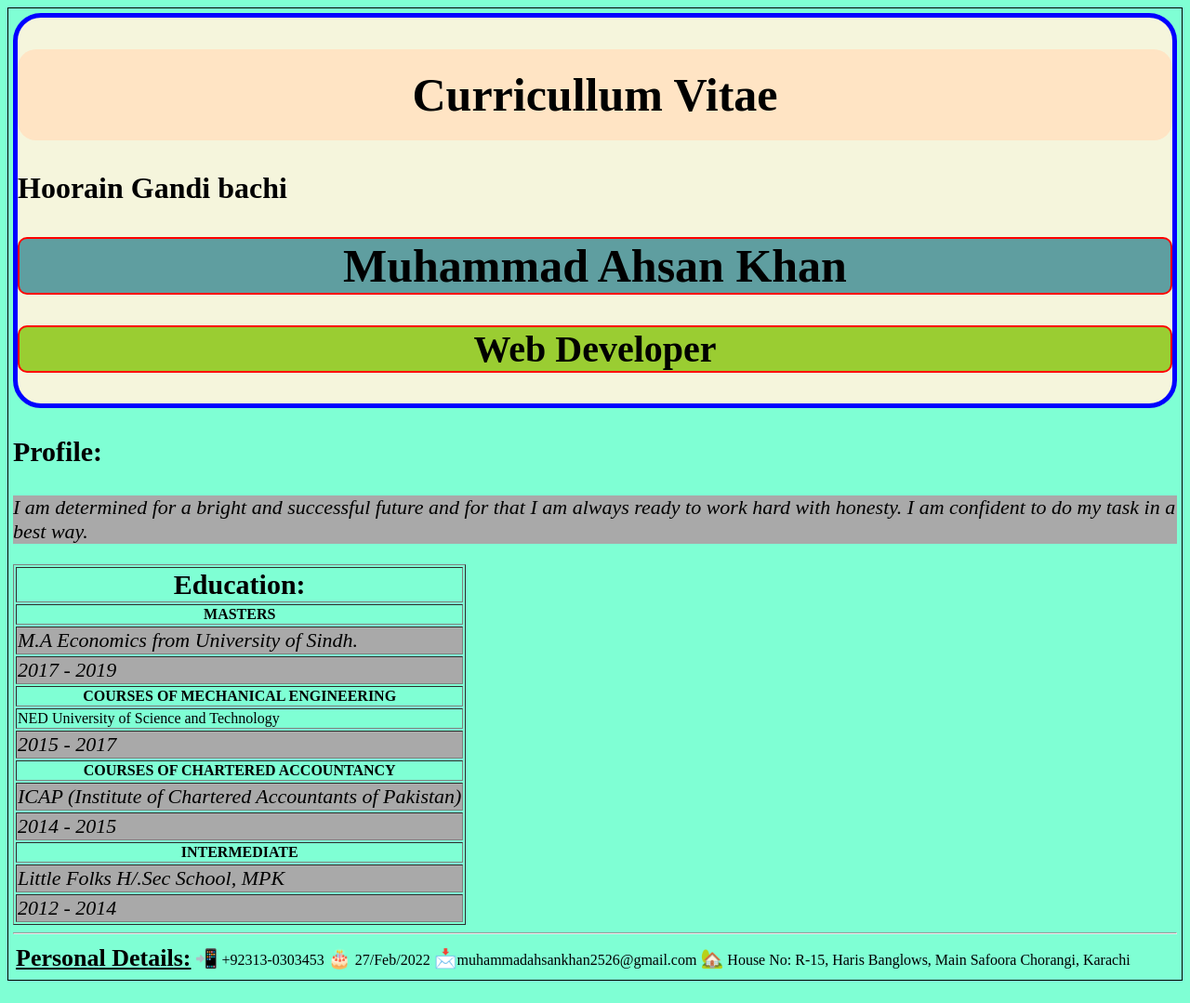
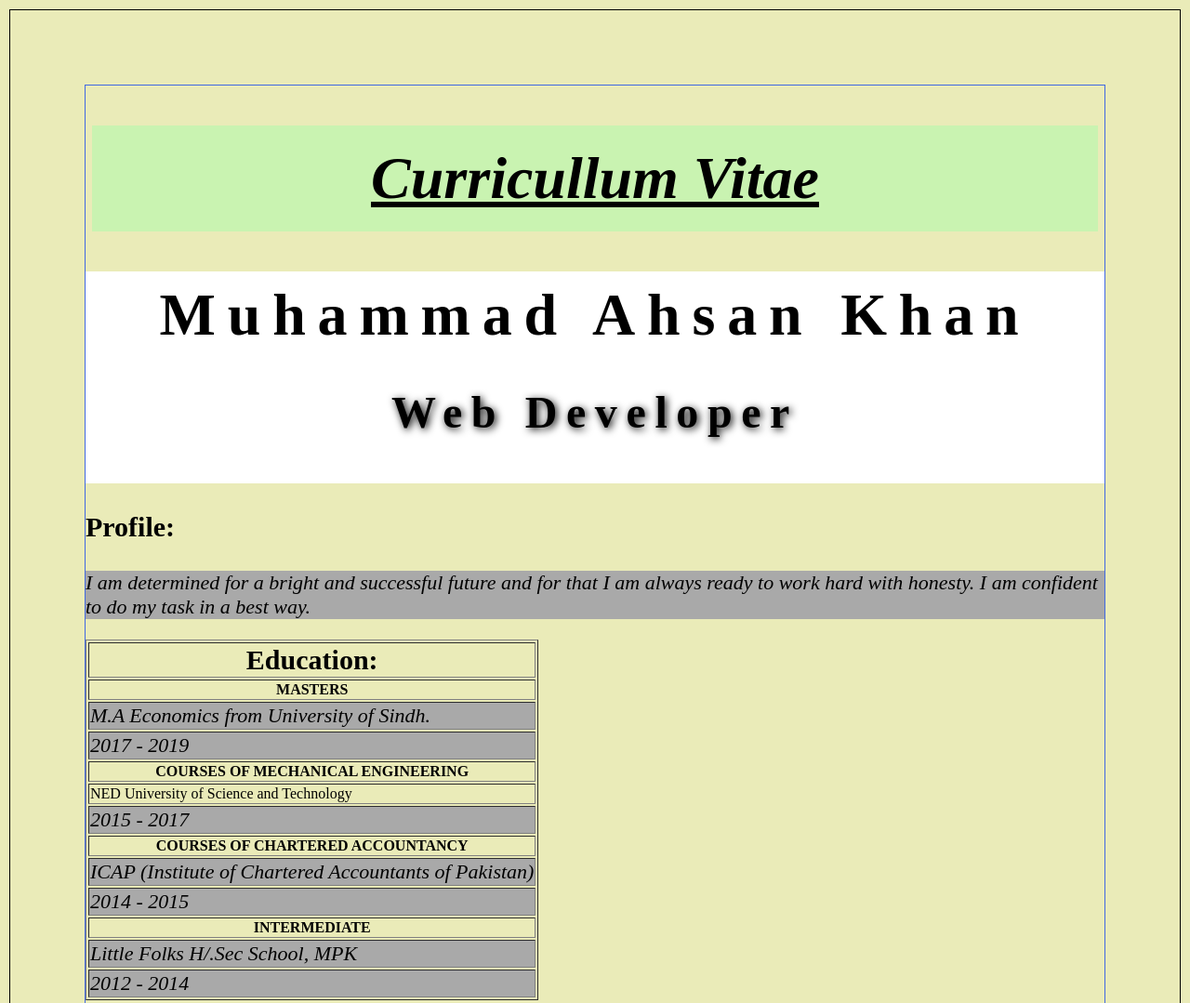
Before and after one commit to Ahsankhan2526/CV-Task, a plain HTML site: page index.html in a window 1280 px wide. Shown: the top 1079 px of the page at 93% size. Drawn offline with Linux system fonts and the light colour scheme.

Commit message:
Working ot it

```diff
--- a/index.html
+++ b/index.html
@@ -8,15 +8,23 @@
     <link rel="stylesheet" href="style.css" />
   </head>
   <body>
+
+
+<div id="main-div">
+
     <div id="top_div">
-      <h1 id="cv-heading">Curricullum Vitae</h1>
-<h1 >Hoorain Gandi bachi  </h1>
+      <h1 id="cv-heading">Curricullum Vitae</h1><br>
+      <div id="nam-div">
+        <h1 id="name">Muhammad Ahsan Khan</h1><br>
+        <h2 id="profession">Web Developer</h2>
+        <!-- <hr /> -->
+      </div>
+    </div>
 
-      <h1 id="name">Muhammad Ahsan Khan</h1>
-      <h2 id="profession">Web Developer</h2>
-      <!-- <hr /> -->
-    </div>
-    <div>
+
+
+
+    <div >
       <h3 id="profile">Profile:</h3>
       <p class="text">
         I am determined for a bright and successful future and for that I am
@@ -85,5 +93,8 @@
         </td>
       </tr>
     </table>
+  </div>
+
+  <script src="app.js"></script>
   </body>
 </html>
--- a/style.css
+++ b/style.css
@@ -1,48 +1,72 @@
-body{
-    margin: 10 px;
-    padding: 5px;
-    background-color: aquamarine;
+body {
+    /* width: 80%; */
+    margin: 10px;
+    padding: 80px;
+    background-color: rgb(234, 235, 184);
     border: 1px solid black;
 }
-#top_div{
-    background-color: beige;
-    border: 5px solid blue;
-    border-radius: 30px;
+
+#main-div {
+    border: 1px solid royalblue;
+}
+
+#top_div {
+    /* width: 50%; */
+    text-align: center;
+    /* background-color: rgb(127, 230, 242); */
+    /* border: 5px solid blue; */
+    /* border-radius: 30px; */
+}
+
+#nam-div {
+    background-color: white;
+    padding: 10px;
 }
 
 #cv-heading {
+    display: inline-block;
+    width: 95%;
     padding: 20px;
-    background-color: bisque;
-font-size: 50px;
-border: 1px ;
-text-align: center;
-border-radius: 20px;
-border-width: 5px;
+    background-color: rgb(201, 243, 177);
+    font-size: 4em;
+    text-decoration: underline;
+    font-style: italic;
+    /* border-radius: 20px; */
+    /* border: 1px solid blueviolet; */
 }
 
-#name{
-    text-align: center;
-    font-size: 50px;
-    border: 2px solid red;
+#name {
+    display: inline;
+    /* width: 100%; */
+    font-size: 4em;
+    /* border: 2px solid red; */
     border-radius: 10px;
-    background-color: cadetblue;
+    letter-spacing: 0.2em;
+    /* background-color: cadetblue; */
 }
-#profession{
-text-align: center;
-font-size: 40px;
-border: 2px solid red;
-border-radius: 10px;
-background-color: yellowgreen;
+
+#profession {
+    display: inline-block;
+    /* width: 100%; */
+    font-size: 3em;
+    letter-spacing: 0.2em;
+    text-shadow: 2px 2px 8px black;
+    /* border: 2px solid red; */
+    border-radius: 10px;
+    /* background-color: yellowgreen; */
 }
-#edu{
+
+#edu {
     font-size: 30px;
 }
-#profile{
+
+#profile {
     font-size: 30px;
 }
-.text{
+
+.text {
     font-size: 22px;
-    font-style: italic ;
+    font-style: italic;
     background-color: darkgray;
 
 }
```
Also changed, not shown: app.js (added).
